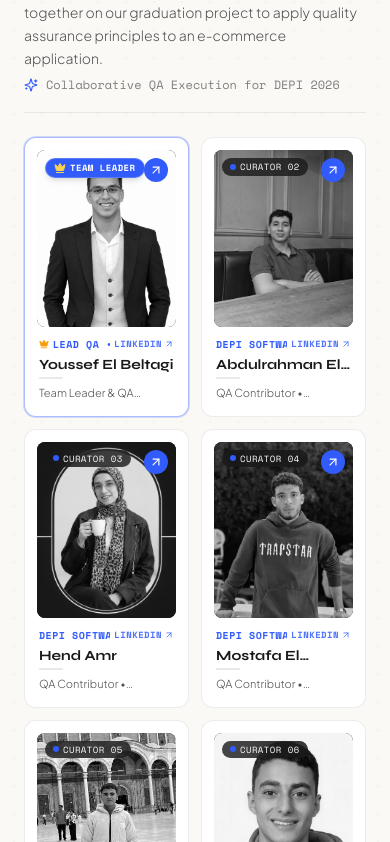
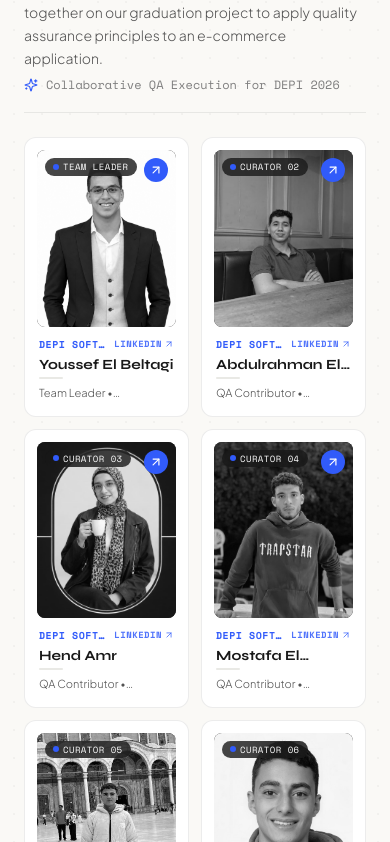
Before and after one commit to elbltagi/qa-portfolio-2, a React (Vite) app: page / in a window 390 px wide. Shown: the part 2922-3764 px from the top of the page. Built offline with nearby package versions, Linux system fonts and the light colour scheme; no server answers; the database is empty; a web font is replaced by a local one.

Commit message:
refactor(team): simplify Team Leader sign to clean badge and subtitle

```diff
--- a/src/sections/TeamSection.tsx
+++ b/src/sections/TeamSection.tsx
@@ -1,7 +1,7 @@
 import React, { useState, useRef } from 'react';
 import { useGSAP } from '@gsap/react';
 import { gsap } from '../lib/gsap';
-import { Sparkles, ArrowUpRight, Crown } from 'lucide-react';
+import { Sparkles, ArrowUpRight } from 'lucide-react';
 import type { TeamIntroductionData } from '../types';
 
 interface TeamSectionProps {
@@ -174,15 +174,11 @@ export const TeamSection: React.FC<TeamSectionProps> = ({ team }) => {
             };
             const memberUrl = member.url || member.linkedinUrl || defaultUrls[index];
 
-            const cardClasses = `group relative rounded-xl sm:rounded-2xl bg-canvas-surface border ${
-              isLeader ? 'border-accent/40 ring-1 ring-accent/20' : 'border-canvas-border'
-            } p-3 sm:p-4 flex flex-col justify-between transition-all duration-300 cursor-pointer select-none no-underline ${
+            const cardClasses = `group relative rounded-xl sm:rounded-2xl bg-canvas-surface border border-canvas-border p-3 sm:p-4 flex flex-col justify-between transition-all duration-300 cursor-pointer select-none no-underline ${
               isHovered
                 ? 'border-accent shadow-lg sm:shadow-xl -translate-y-1'
                 : isAnyHovered
                 ? 'opacity-70 scale-[0.99]'
-                : isLeader
-                ? 'hover:border-accent shadow-xs'
                 : 'hover:border-accent/40 shadow-xs'
             }`;
 
@@ -203,17 +199,12 @@ export const TeamSection: React.FC<TeamSectionProps> = ({ team }) => {
                   />
 
                   {/* Top Identifier Pill */}
-                  {isLeader ? (
-                    <div className="absolute top-2 left-2 sm:top-3 sm:left-3 px-2 sm:px-2.5 py-0.5 sm:py-1 rounded-full bg-accent text-white backdrop-blur-md text-[9px] sm:text-xs font-tech flex items-center gap-1 sm:gap-1.5 shadow-md font-bold tracking-wider uppercase border border-white/20">
-                      <Crown className="w-3 h-3 sm:w-3.5 sm:h-3.5 text-amber-300 fill-amber-300 shrink-0" />
-                      <span>Team Leader</span>
-                    </div>
-                  ) : (
-                    <div className="absolute top-2 left-2 sm:top-3 sm:left-3 px-2 py-0.5 sm:px-3 sm:py-1 rounded-full bg-ink/80 backdrop-blur-md text-canvas-surface text-[9px] sm:text-xs font-tech flex items-center gap-1 sm:gap-1.5 shadow-xs">
-                      <span className="w-1.5 h-1.5 rounded-full bg-accent" />
-                      <span className="uppercase tracking-wider">Curator 0{index + 1}</span>
-                    </div>
-                  )}
+                  <div className="absolute top-2 left-2 sm:top-3 sm:left-3 px-2 py-0.5 sm:px-3 sm:py-1 rounded-full bg-ink/80 backdrop-blur-md text-canvas-surface text-[9px] sm:text-xs font-tech flex items-center gap-1 sm:gap-1.5 shadow-xs">
+                    <span className="w-1.5 h-1.5 rounded-full bg-accent" />
+                    <span className="uppercase tracking-wider">
+                      {isLeader ? 'Team Leader' : `Curator 0${index + 1}`}
+                    </span>
+                  </div>
 
                   {/* Top Right Tap/Hover Indicator */}
                   <div
@@ -236,9 +227,8 @@ export const TeamSection: React.FC<TeamSectionProps> = ({ team }) => {
                 {/* Member Information */}
                 <div className="space-y-1 sm:space-y-2 px-0.5 sm:px-1 pb-0.5 sm:pb-1">
                   <div className="flex items-center justify-between gap-1">
-                    <span className="text-[10px] sm:text-xs font-tech uppercase text-accent font-semibold tracking-wider truncate flex items-center gap-1">
-                      {isLeader && <Crown className="w-2.5 h-2.5 sm:w-3 sm:h-3 text-amber-500 fill-amber-500 shrink-0" />}
-                      <span>{isLeader ? 'Lead QA • DEPI' : member.track}</span>
+                    <span className="text-[10px] sm:text-xs font-tech uppercase text-accent font-semibold tracking-wider truncate">
+                      {member.track}
                     </span>
                     {memberUrl ? (
                       <span className="text-[9px] sm:text-[10px] font-tech text-accent/85 font-bold uppercase tracking-wider shrink-0 flex items-center gap-0.5 group-hover:text-accent transition-colors">
@@ -263,7 +253,7 @@ export const TeamSection: React.FC<TeamSectionProps> = ({ team }) => {
                   />
 
                   <p className="text-[11px] sm:text-xs text-ink-muted font-light pt-0.5 sm:pt-1 line-clamp-1 sm:line-clamp-none">
-                    {isLeader ? 'Team Leader & QA Specialist • Automation Test Store' : 'QA Contributor • Automation Test Store'}
+                    {isLeader ? 'Team Leader • Automation Test Store' : 'QA Contributor • Automation Test Store'}
                   </p>
                 </div>
               </>
```
